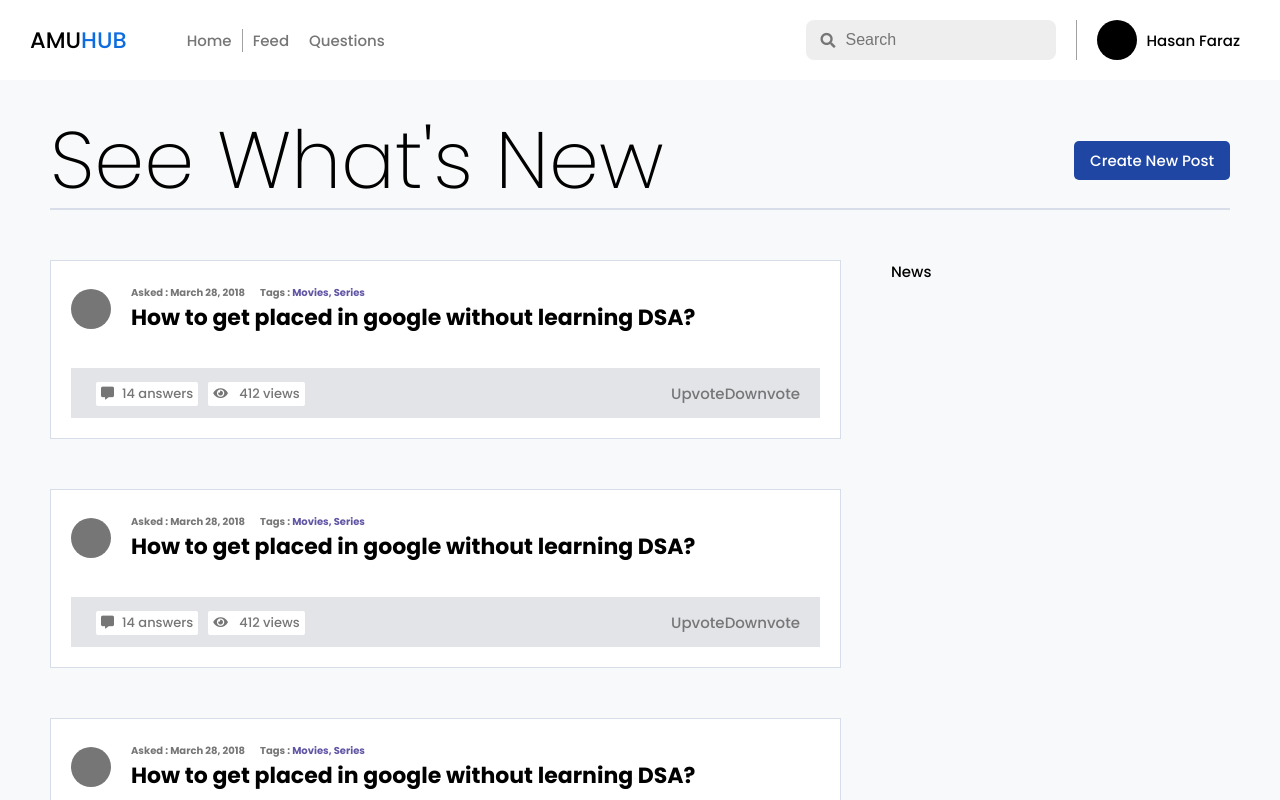
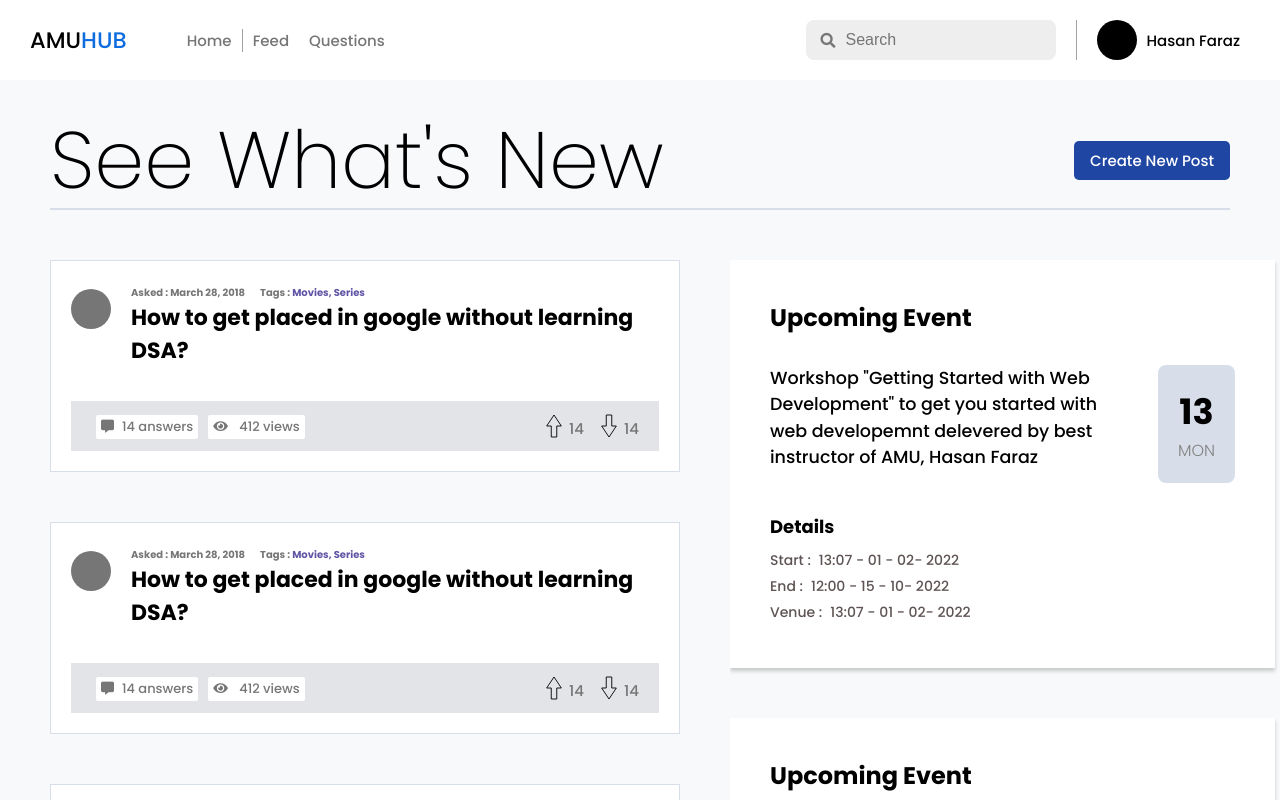
Before and after one commit to amuhub/amuhub-frontend, a React (Create React App) app: page /feed in a window 1280 px wide. Shown: the top 800 px of the page. Built offline with nearby package versions, Linux system fonts and the light colour scheme.

Commit message:
Event comp added

```diff
--- a/src/components/News/News.css
+++ b/src/components/News/News.css
@@ -1,9 +1,62 @@
-.news-container{
-    width: 30%;
+.event-component{
+    padding: 40px;
+    background-color: #fff;
+    box-shadow: 0px 3px 4px rgba(0,0,0,0.2);
+    margin-bottom : 50px;
+}
+
+.upcoming-event{
+    font-size: 24px;
+    margin-bottom: 30px;
+    /* font-weight: 400; */
+}
+.event-component-header{
+    display: flex;
+    justify-content: space-between;
+    align-items: start;
+    margin-bottom: 30px;
+}
+
+.event-component-header .event-title{
+    font-size: 17.5px;
+    font-weight: 400;
+    line-height: 1.5;
+}
+.event-component-header .start-event{
+    padding:20px;
+    background-color: #d8dee9;
+    border-radius: 8px;
+    text-align: center;
+    text-transform: uppercase;
+    font-size: 35px;
+    margin-left: 25px;
+}
+.event-component-header .start-event span{
+    display: block;
+    font-size: 16px;
+    font-weight: 300;
+    color: grey;
+}
+
+.event-details .event-detail-header{
+    font-size: 18px;
+    font-weight: bold;
+    margin-bottom: 10px;
+}
+
+.event-details .details{
+    font-size: 14px;
+    color: rgb(95, 84, 84);
+    /* font-weight: 300; */
+    margin-bottom: 5px;
+}
+
+.event-details .details span{
+    margin-left: 8px;
 }
 
 @media(max-width : 1000px){
-    .news-container{
+    .event-container{
         display: none;
     }
 }
--- a/src/components/News/News.js
+++ b/src/components/News/News.js
@@ -2,7 +2,19 @@ import './News.css'
 
 const News = () => {
   return (
-    <div className="news-container">News</div>
+      <div className='event-component'>
+        <h1 className='upcoming-event'>Upcoming Event</h1>
+        <div className='event-component-header'>
+          <h1 className='event-title'>Workshop "Getting Started with Web Development" to get you started with web developemnt delevered by best instructor of AMU, Hasan Faraz</h1>
+          <h1 className='start-event'>13 <span>mon</span></h1>
+        </div>
+        <div className='event-details'>
+          <p className='event-detail-header'>Details</p>
+          <p className='details'>Start :<span className='detail-value'>13:07 - 01 - 02- 2022</span></p>
+          <p className='details'>End :<span className='detail-value'>12:00 - 15 - 10- 2022</span></p>
+          <p className='details'>Venue :<span className='detail-value'>13:07 - 01 - 02- 2022</span></p>
+        </div>
+      </div>
   )
 }
 
--- a/src/components/Question/Question.css
+++ b/src/components/Question/Question.css
@@ -85,3 +85,30 @@
   .question_stats .stats_list_a a i {
     margin-right: 8px;
   }
+
+  .stats_list_b{
+    display: flex;
+    justify-content: space-between;
+
+  }
+
+  .stats_list_b a{
+    display: flex;
+    align-items: center;
+    margin-left: 10px;
+  }
+  .stats_list_b a span{
+    padding-top: 4px;
+  }
+  .stats_list_b svg{
+    overflow: visible;
+    fill: transparent;
+    stroke: black;
+  }
+  .upvote svg{
+    transform: rotate(-90deg);
+  }
+  .downvote svg{
+    transform: rotate(90deg);
+    overflow: visible;
+  }
--- a/src/components/Question/Question.js
+++ b/src/components/Question/Question.js
@@ -25,8 +25,16 @@ const Question = () => {
                 <input type="radio" name="upvote_downvote" id="downvote">
                 <label for="downvote">Downvote</label> --> */}
 
-                <a href="">Upvote</a>
-                <a href="">Downvote </a>
+
+
+                <a href="" className='upvote'>
+                    <svg xmlns="http://www.w3.org/2000/svg" width="30" height="22" viewBox="0 0 24 24"><path d="M24 12l-12-8v5h-12v6h12v5z"/></svg>
+                    <span>14</span>
+                </a>
+                <a href="" className='downvote'>
+                    <svg xmlns="http://www.w3.org/2000/svg" width="30" height="22" viewBox="0 0 24 24"><path d="M24 12l-12-8v5h-12v6h12v5z"/></svg>
+                    <span>14</span>
+                </a>
             </div>
         </div>
      </div>
--- a/src/components/Wrapper/Wrapper.css
+++ b/src/components/Wrapper/Wrapper.css
@@ -1,5 +1,5 @@
 .wrapper{
-    width: 70%;
+    flex-grow: 1;
     height: 90vh;
     overflow-y: scroll;
     /* display: flex;
@@ -15,7 +15,7 @@
 }
 
 .wrapper::-webkit-scrollbar {
-    width: none;
+    width: 0;
 }
 
 .wrapper::-webkit-scrollbar-thumb {
--- a/src/pages/Feed/Feed.css
+++ b/src/pages/Feed/Feed.css
@@ -3,12 +3,13 @@
     padding: 2rem 50px;
 }
 .feed-ques-page{
-    display: flex;
+    display: grid;
+    grid-template-columns: 1fr 500px;
     padding: 50px 0;
     gap: 50px;
     max-width: 1300px;
     margin: 0 auto;
-    justify-content: center;
+
     /* border: 1px solid red; */
 }
 .feed-ques-header{
@@ -28,7 +29,26 @@
     padding-right: 15px;
 }
 
-@media(max-width : 950px){
+.event-container{
+    width: 550px;
+    height: 90vh;
+    overflow-y: scroll;
+    scrollbar-width:none;
+    padding-right: 5px;
+}
+
+.event-container::-webkit-scrollbar {
+    width: 0;
+}
+
+.event-container::-webkit-scrollbar-thumb {
+    border-radius: 20px;
+}
+
+@media(max-width : 1000px){
+    .feed-ques-page{
+        grid-template-columns: 1fr;
+    }
     .feed-ques-header h1{
         font-size: 3rem;
     }
--- a/src/pages/Feed/Feed.js
+++ b/src/pages/Feed/Feed.js
@@ -12,7 +12,13 @@ const Feed = () => {
       </div>
       <div className = "feed-ques-page">
         <Wrapper/>
-        <News/>
+        <div className="event-container">
+          <News/>
+          <News/>
+          <News/>
+          <News/>
+        </div>
+
       </div>
     </div>
 
```
